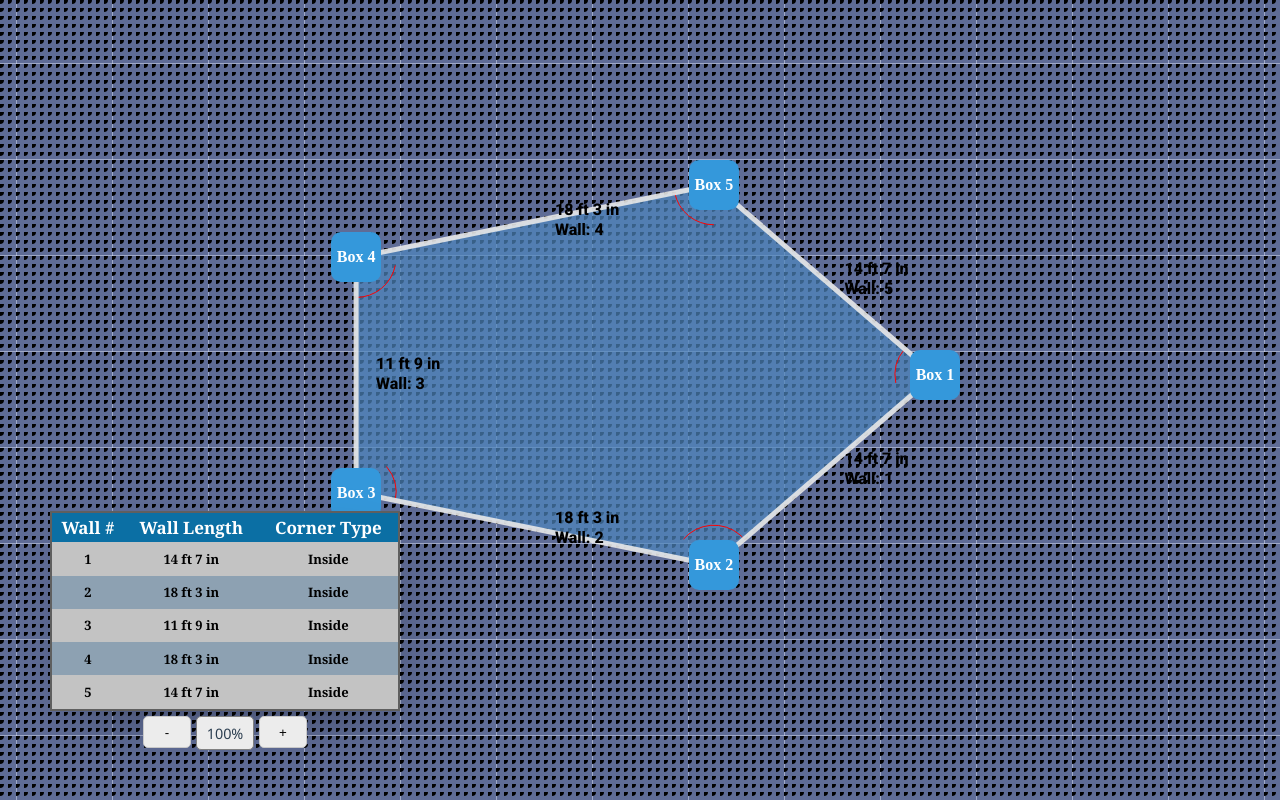
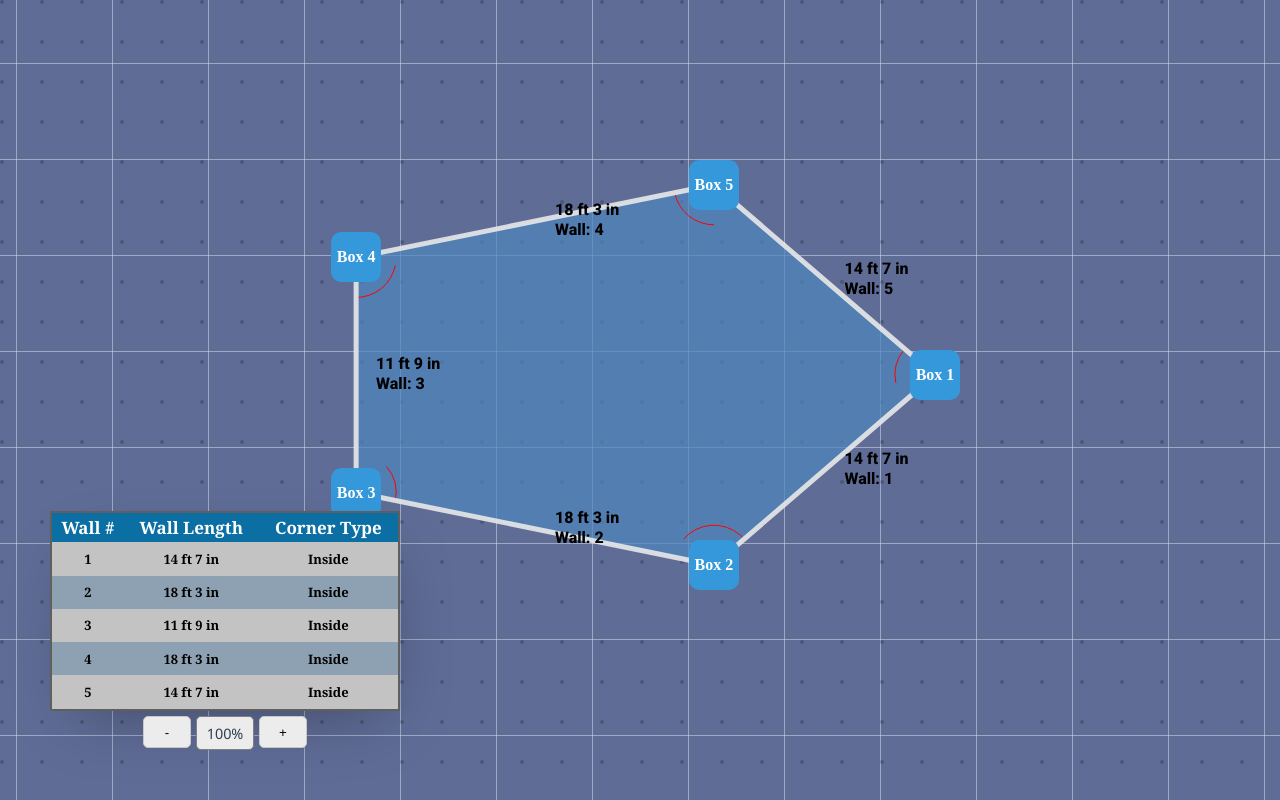
Before and after one commit to jacinlowe/shopify-room-layout, a website built with Vite: page index.html in a window 1280 px wide. Built offline with nearby package versions, Linux system fonts and the light colour scheme.

Commit message:
working on a faster method for the points on screen

```diff
--- a/src/grid.ts
+++ b/src/grid.ts
@@ -72,21 +72,24 @@ export class Grid {
     if (spacing) {
       gridSpacing = spacing;
     }
-    const pointSize = this.pointRadius
+    const pointSize = this.pointRadius/2
     const pattern = document.createElementNS("http://www.w3.org/2000/svg", "pattern");
     pattern.setAttribute("id", "grid-pattern");
-    pattern.setAttribute("width", (pointSize*2).toString());
-    pattern.setAttribute("height", (pointSize*2).toString());
+    pattern.setAttribute("width", (pointSize*20).toString());
+    pattern.setAttribute("height", (pointSize*20).toString());
     pattern.setAttribute("patternUnits", "userSpaceOnUse");
     pattern.setAttribute("x", "0");
     pattern.setAttribute("y", "0");
-    // pattern.setAttribute("patternTransform", `scale(${gridSpacing})`);
+    pattern.setAttribute("patternTransform", `scale(${gridSpacing/20})`);
     // pattern.setAttribute("viewBox", `0 0 ${gridSpacing} ${gridSpacing}`);
 
     const point = document.createElementNS("http://www.w3.org/2000/svg", "circle");
     point.setAttribute("r", pointSize.toString());
     point.setAttribute("fill", "black"); // Adjust the fill color as needed
     point.setAttribute("class", "grid-dot"); // Adjust the fill color as needed
+    point.setAttribute("cx", pointSize.toString());
+    point.setAttribute("cy", pointSize.toString());
+
     pattern.appendChild(point);
     this.svg.appendChild(pattern);
 
--- a/style.scss
+++ b/style.scss
@@ -104,7 +104,7 @@ body {
 
 .grid-dot {
   fill: black;
-  // opacity: 0.2;
+  opacity: 0.2;
   // opacity: 1;
   /* r:2px; radius */
 }
```
